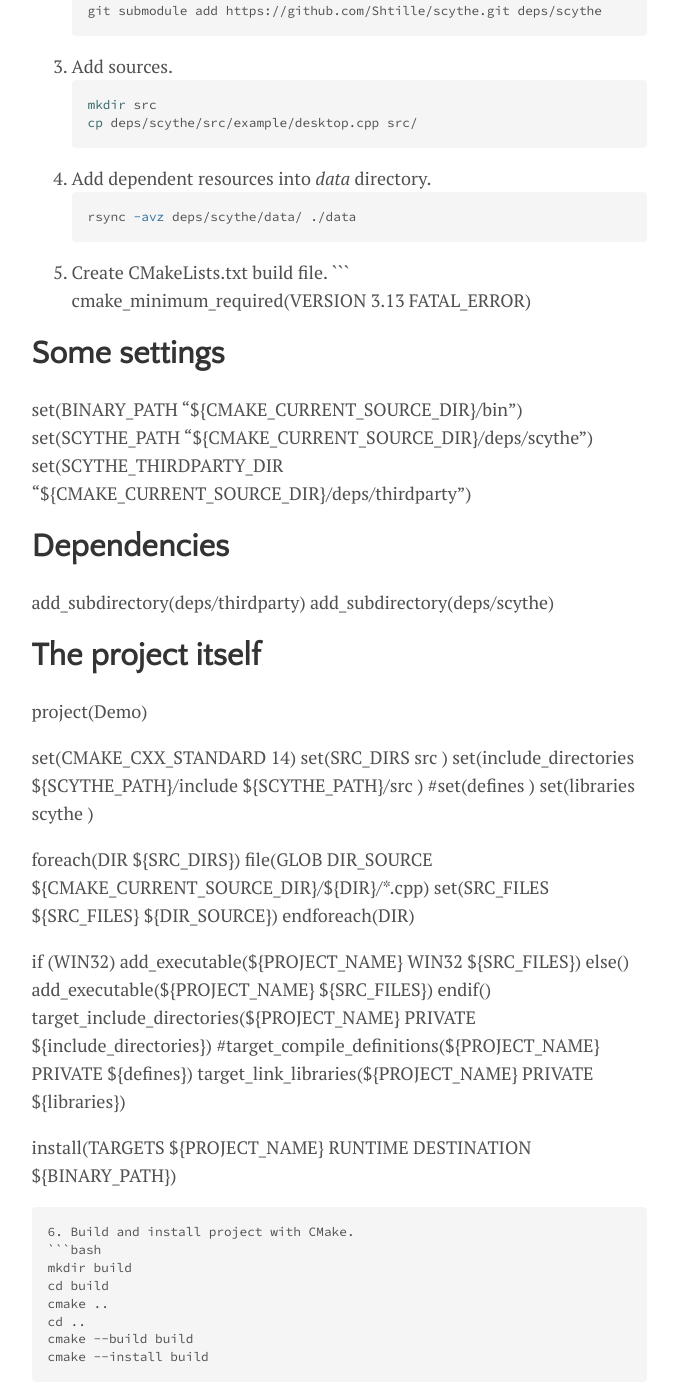
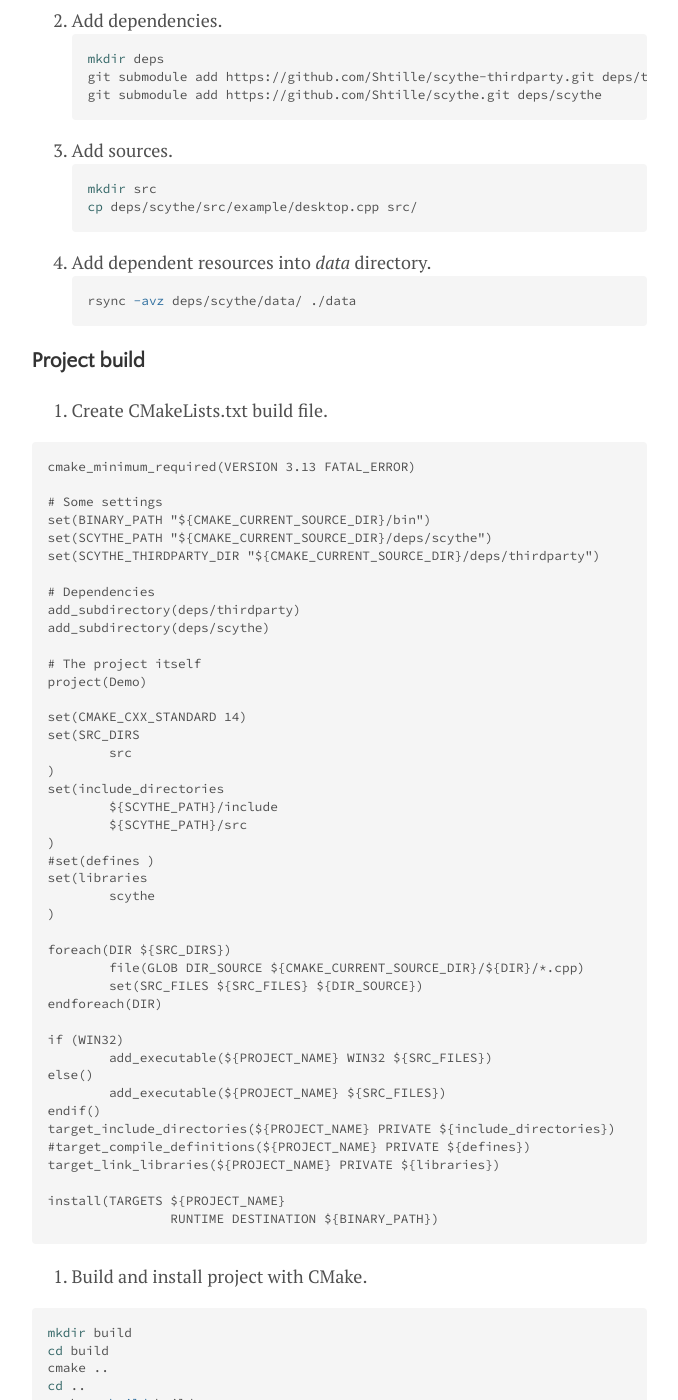
Before and after one commit to Shtille/blog, a Jekyll site: the page built from _posts/2022-08-12-scythe-new-project.md, in a window 1280 px wide and 1400 px high, scrolled down 521 px. Shown: the whole window, without its empty margins (301-979 px from the left). Built offline with Jekyll 4.4.1, drawn with Linux system fonts in a browser that asks for light colours; some of the changed text lies outside the part shown.

Commit message:
Update 2022-08-12-scythe-new-project.md

````diff
--- a/_posts/2022-08-12-scythe-new-project.md
+++ b/_posts/2022-08-12-scythe-new-project.md
@@ -9,7 +9,9 @@
 
 The following guide will describe how to make a new project based on scythe™ framework.
 
----
+## Project configuration
+
+### Project initialization
 
 1. Initialize the project with git.
 ```bash
@@ -32,7 +34,11 @@
 ```bash
 rsync -avz deps/scythe/data/ ./data
 ```
-5. Create CMakeLists.txt build file.
+
+### Project build
+
+1. Create CMakeLists.txt build file.
+
 ```
 cmake_minimum_required(VERSION 3.13 FATAL_ERROR)
 
@@ -78,7 +84,9 @@
 install(TARGETS ${PROJECT_NAME}
 		RUNTIME DESTINATION ${BINARY_PATH})
 ```
-6. Build and install project with CMake.
+
+2. Build and install project with CMake.
+
 ```bash
 mkdir build
 cd build
@@ -87,7 +95,9 @@
 cmake --build build
 cmake --install build
 ```
+
 7. Run your application.
+
 ```bash
 ./bin/Demo
 ```
````
